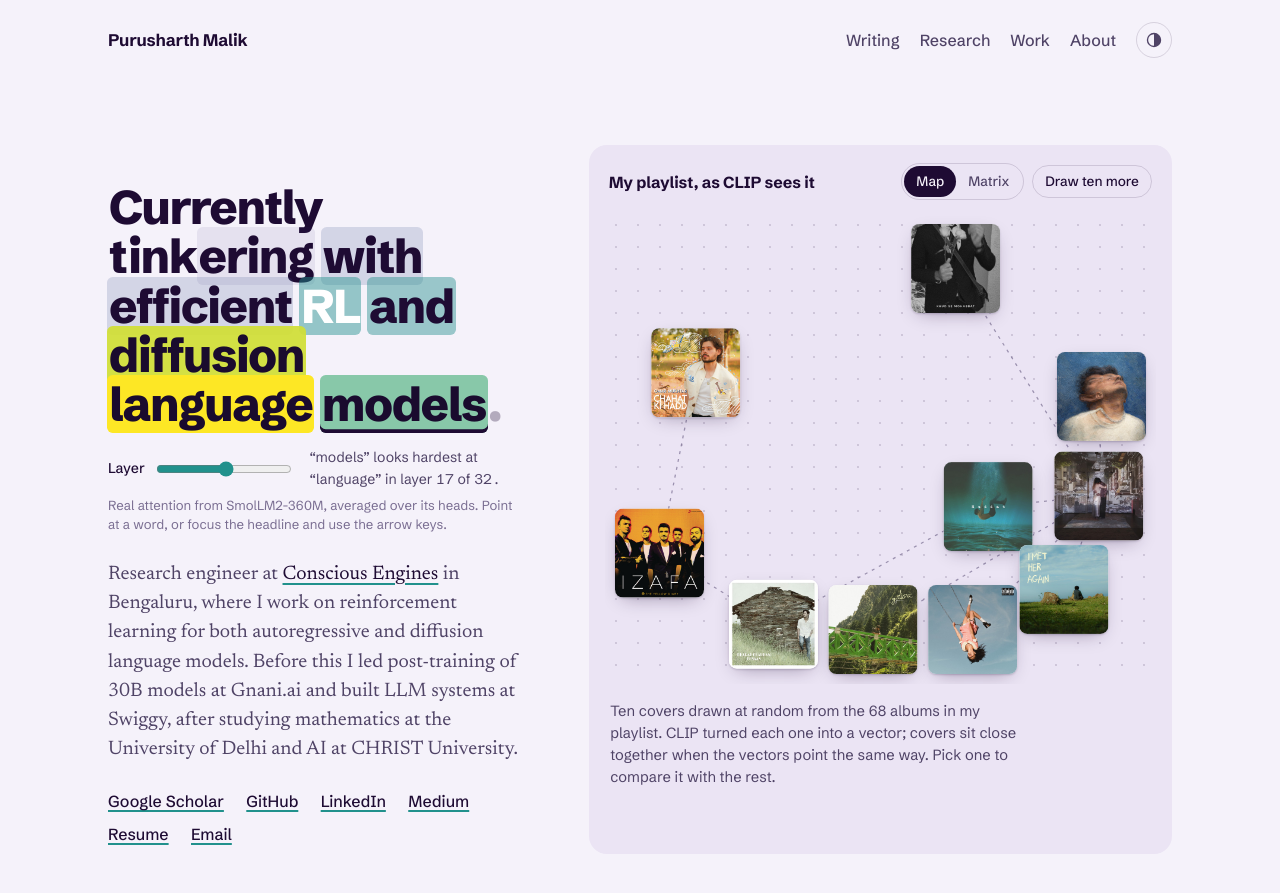
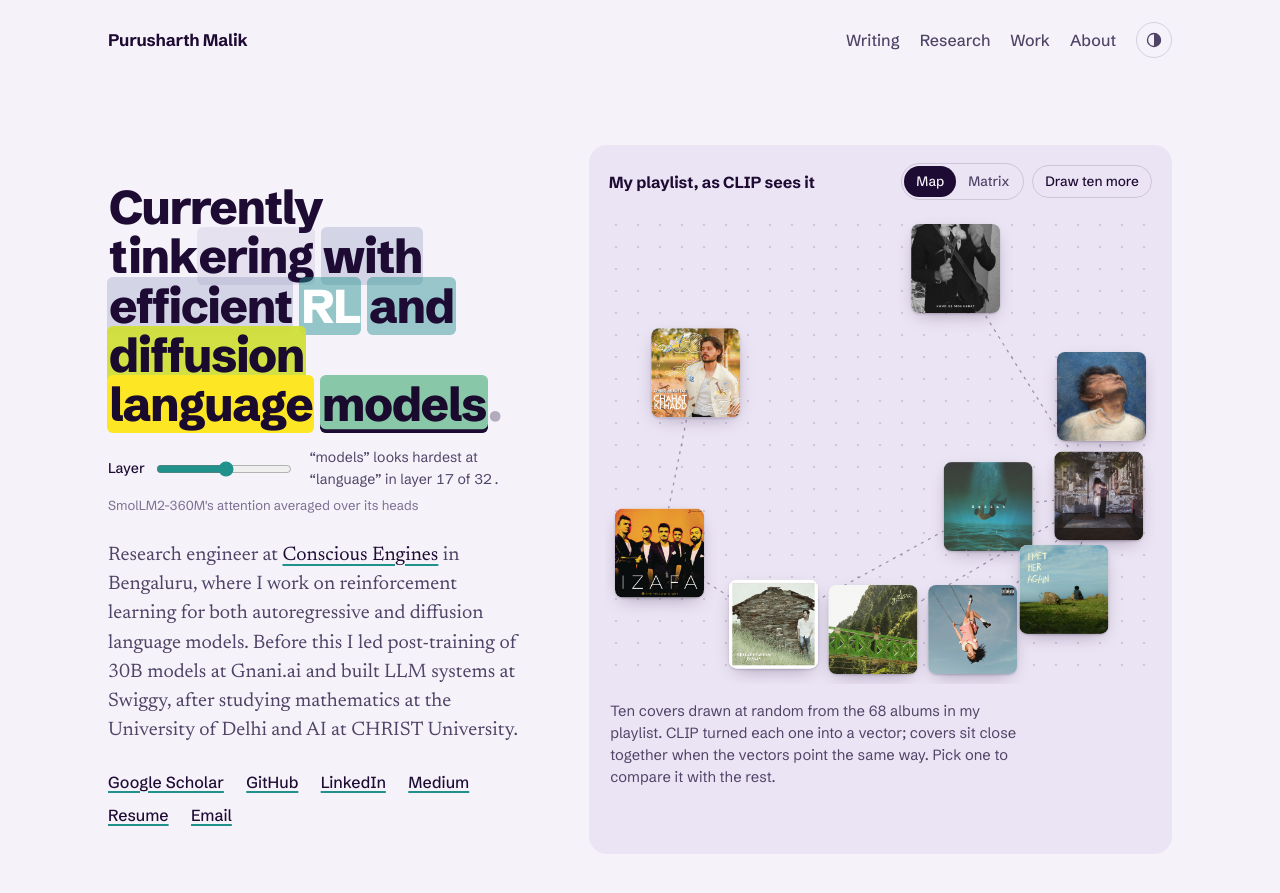
Before and after one commit to purusharthmalik/purusharthmalik.github.io, a Jekyll site: the page built from index.html, in a window 1280 px wide and 900 px high. Shown: the top 893 px of the window. Built offline with Jekyll 4.4.1, drawn with Linux system fonts in a browser that asks for light colours.

Commit message:
Shorten attention caption; make the loss curve decay exponentially
Co-Authored-By: Claude Opus 5.5 <noreply@anthropic.com>

```diff
--- a/assets/js/training-run.js
+++ b/assets/js/training-run.js
@@ -17,7 +17,7 @@
 
   // A smooth falling curve, with a small spike each time the data distribution changes (a new role)
   function loss(t) {
-    var base = 0.3 + 1.9 * Math.exp(-(t - T0) / 2.6);
+    var base = 0.28 + 2.0 * Math.exp(-(t - T0) / 0.85);
     var spikes = 0;
     starts.slice(1).forEach(function (s) { if (t >= s) spikes += 0.2 * Math.exp(-(t - s) / 0.08); });
     var noise = 0.018 * Math.sin(t * 41) + 0.011 * Math.sin(t * 97 + 1.3);
--- a/index.html
+++ b/index.html
@@ -15,7 +15,7 @@ scripts:
     <div class="attn-ctrl">
       <label class="attn-layer">Layer <input type="range" min="1" max="32" value="17" data-attn-layer></label>
       <p class="attn-readout" data-attn-readout aria-live="polite"></p>
-      <p class="attn-help" id="attn-help">Real attention from {{ site.data.headline_attention.model }}, averaged over its heads. Point at a word, or focus the headline and use the arrow keys.</p>
+      <p class="attn-help" id="attn-help">{{ site.data.headline_attention.model }}'s attention averaged over its heads<span class="sr-only">. Use the arrow keys to move between words.</span></p>
     </div>
     <script type="application/json" id="attn-data">{{ site.data.headline_attention | jsonify }}</script>
     <p class="hero-bio">
```
